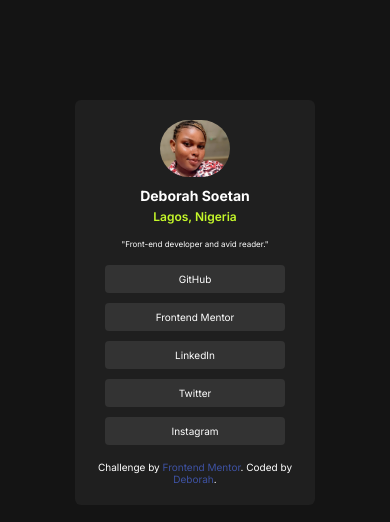
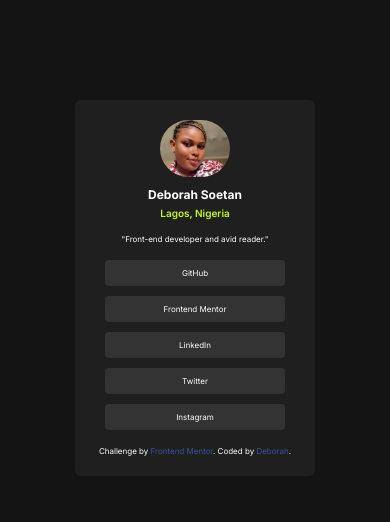
Before and after one commit to T-debbie/social-link-profile, a plain HTML site: page index.html in a window 390 px wide. Drawn offline with Linux system fonts and the light colour scheme.

Commit message:
Implemented media query

```diff
--- a/src/style.css
+++ b/src/style.css
@@ -69,3 +69,29 @@ li:hover {
 .attribution a {
   color: hsl(228, 45%, 44%);
 }
+
+@media (max-width: 900px) {
+  .container {
+    margin: 100px auto;
+  }
+
+  h3 {
+    font-size: 12px;
+  }
+
+  h4 {
+    font-size: 10px;
+  }
+
+  h5 {
+    font-size: 8px;
+  }
+
+  li {
+    font-size: 8px;
+  }
+
+  .attribution {
+    font-size: 8px;
+  }
+}
```
